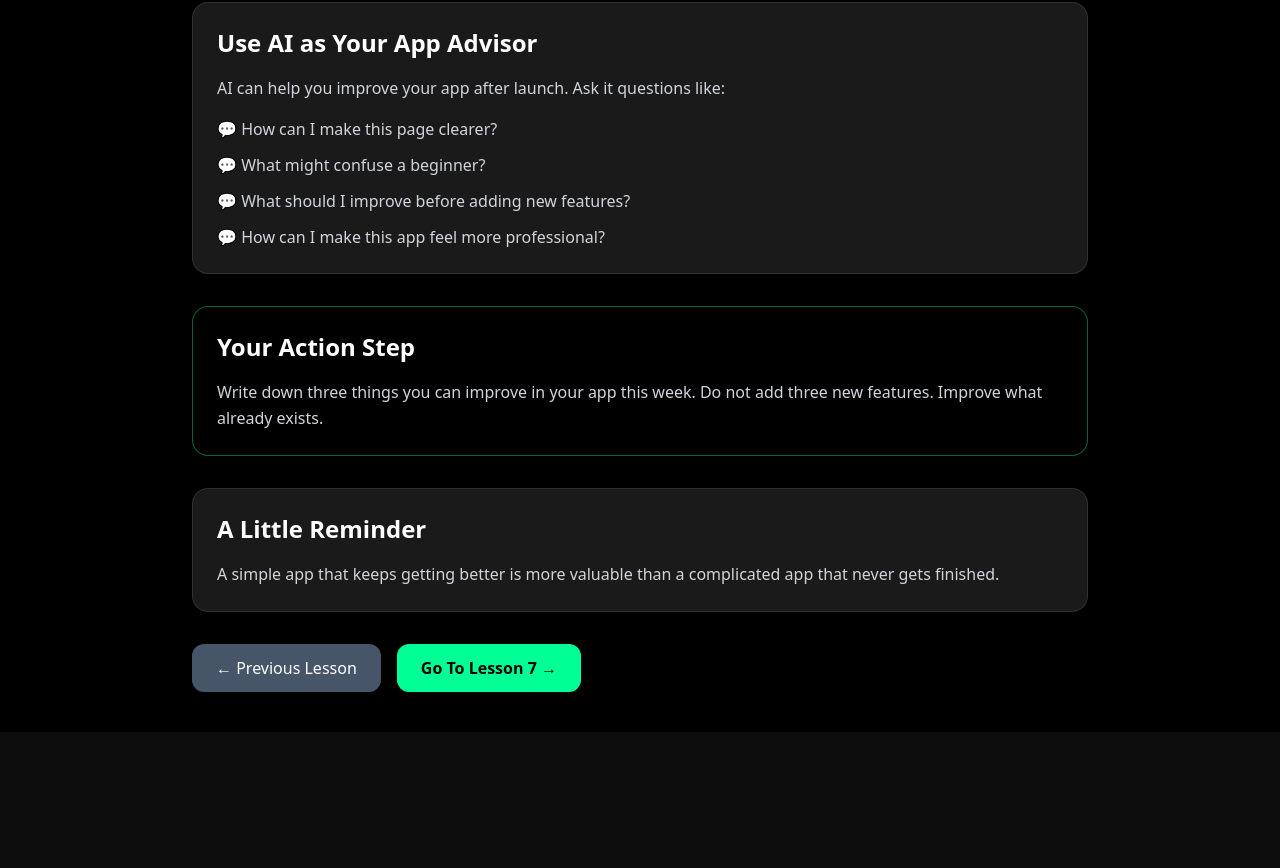
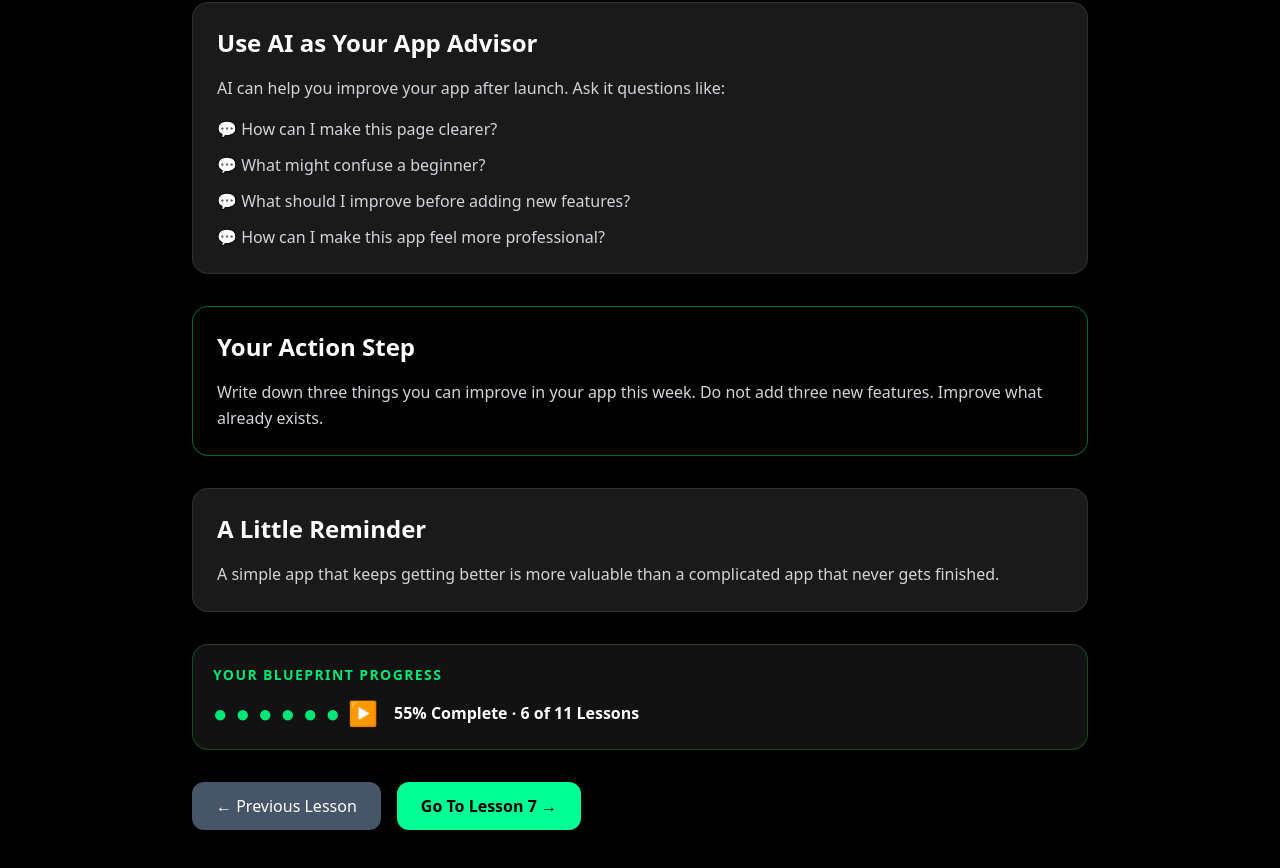
Before and after one commit to myapptly/apptly-website, a Next.js app: page /lesson-6 in a window 1280 px wide. Shown: the part 2112-2980 px from the top of the page. Before the commit the page ends 2844 px from the top, so only its background shows below. Built offline with nearby package versions, Linux system fonts and the light colour scheme.

Commit message:
Update page

```diff
--- a/app/lesson-6/page.tsx
+++ b/app/lesson-6/page.tsx
@@ -110,6 +110,26 @@ export default function Lesson6() {
           </p>
         </div>
 
+<div className="mb-8 rounded-2xl border border-green-500/30 bg-[#121212] p-5">
+  <p className="mb-3 text-sm font-bold uppercase tracking-widest text-[#00E676]">
+    Your Blueprint Progress
+  </p>
+
+  <div className="flex items-center gap-2 text-xl sm:text-2xl">
+    <span className="text-[#00E676]">●</span>
+    <span className="text-[#00E676]">●</span>
+    <span className="text-[#00E676]">●</span>
+    <span className="text-[#00E676]">●</span>
+    <span className="text-[#00E676]">●</span>
+    <span className="text-[#00E676]">●</span>
+    <span className="text-[#00E676]">▶</span>
+
+    <span className="ml-2 text-base font-bold text-white">
+      55% Complete · 6 of 11 Lessons
+    </span>
+  </div>
+</div>
+
  <div className="flex gap-4 mt-10">
   <a
     href="/lesson-5"
```
